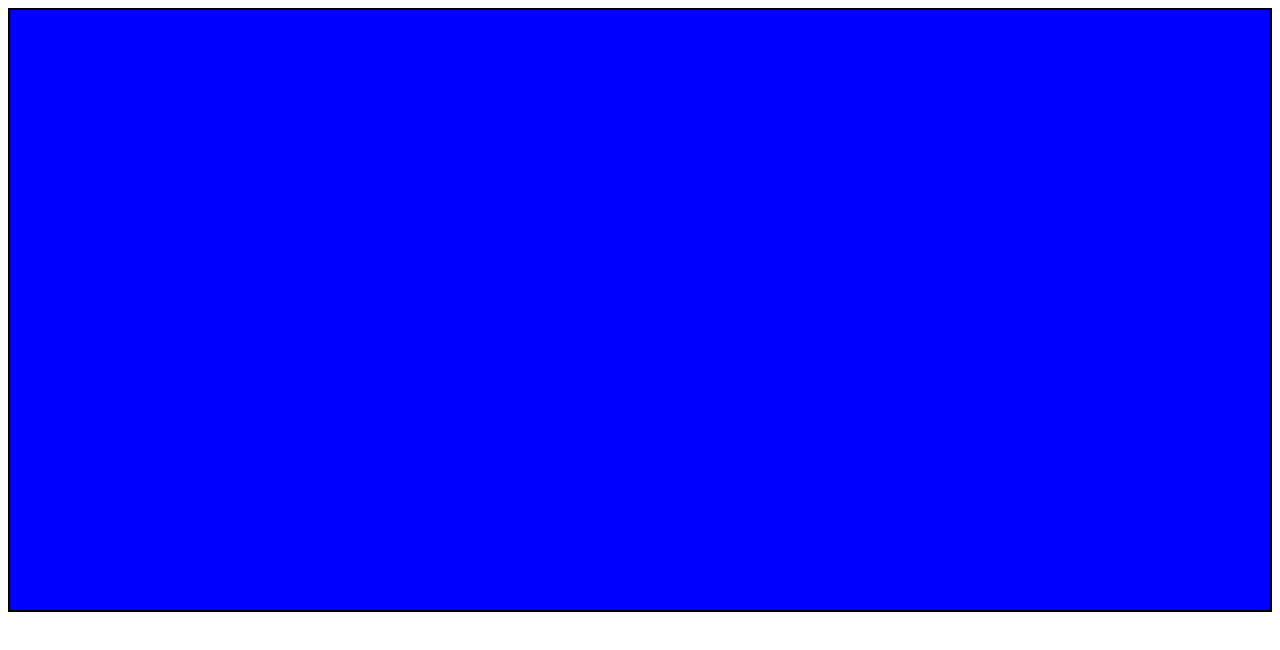
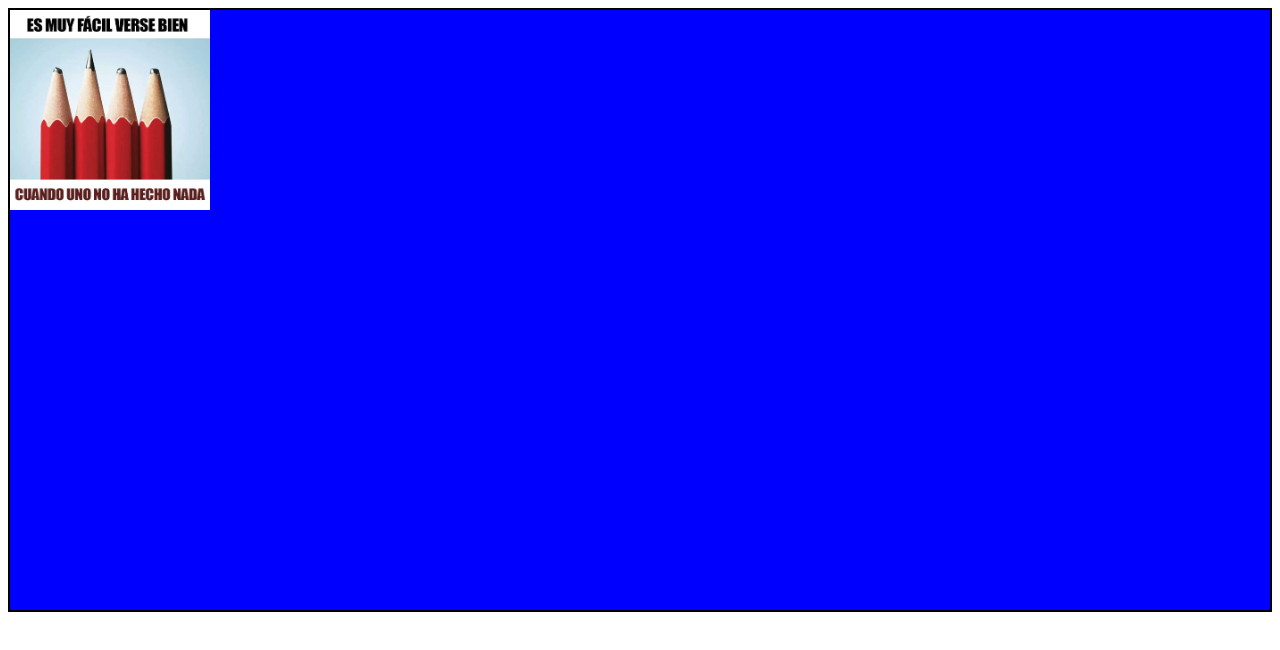
Before and after one commit to lpizarro2391/CSS3-Animaciones-transcicion, a plain HTML site: page index.html in a window 1280 px wide. Drawn offline with Linux system fonts and the light colour scheme.

Commit message:
seudoclase hover, y que se ejecute la accion,   #contenedor img {     width: 200px;     height: 200px;     transition:width, 1s   }   #contenedor img:hover{     width:100%

```diff
--- a/index.html
+++ b/index.html
@@ -5,7 +5,7 @@
     <meta name="viewport" content="widht:device-widht, user-scalable=no">
     <title>Animacion y Propiedades</title>
     <style media="screen">
-    #contendor{
+    #contenedor{
         widht: 1000px;
         height: 600px;
         border: 2px solid;
@@ -13,13 +13,19 @@
         background-color:blue;
         transition:background 1s;
       }
-      #contendor:hover{
-        background-color:yellow;
+      #contenedor img {
+        width: 200px;
+        height: 200px;
+        transition:width, 1s
+      }
+      #contenedor img:hover{
+        width:100%
       }
     </style>
   </head>
   <body>
-<section id="contendor">
+<section id="contenedor">
+  <img src="img/FB_IMG_1541032158523.jpg" alt="imagen de lapiz"/>
 
 </section>
   </body>
```
Also changed, not shown: img/FB_IMG_1541032158523.jpg (added), 2 other files.
